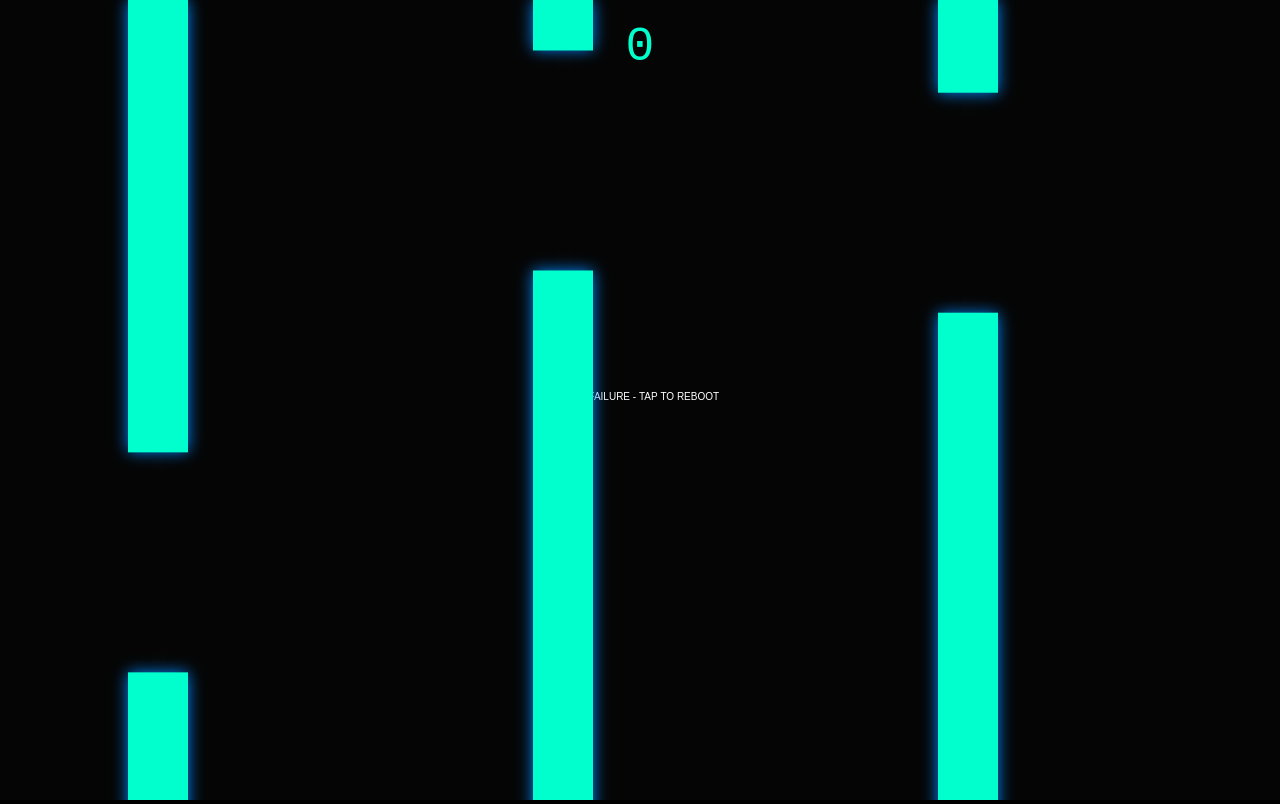
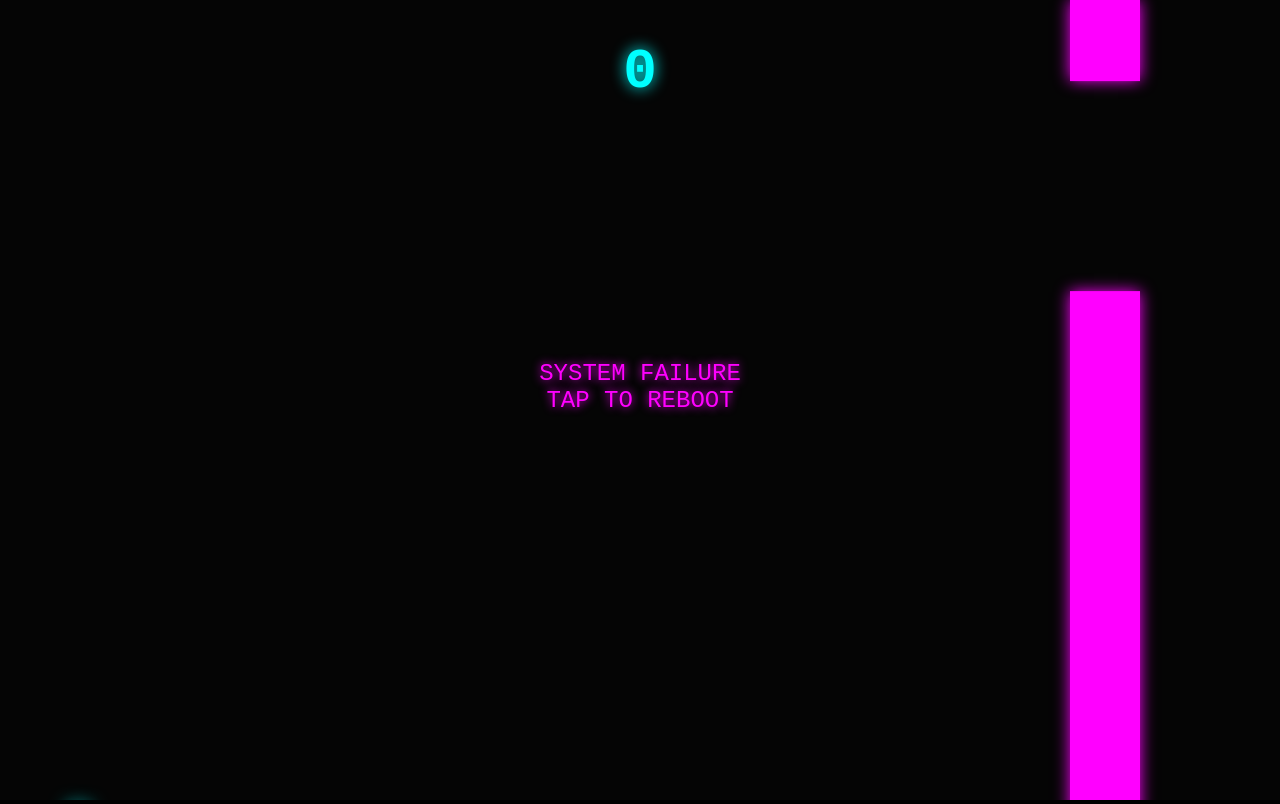
Before and after one commit to ma13vq8-gif/Random, a plain HTML site: page index.html in a window 1280 px wide. Drawn offline with Linux system fonts and the light colour scheme.

Commit message:
Update index.html

```diff
--- a/index.html
+++ b/index.html
@@ -1,83 +1,148 @@
 <!DOCTYPE html>
-<html>
+<html lang="en">
 <head>
+    <meta charset="UTF-8">
     <meta name="viewport" content="width=device-width, initial-scale=1.0, maximum-scale=1.0, user-scalable=no">
+    <title>SHING // ma13vq8-gif</title>
     <style>
-        body { margin: 0; background: #000; overflow: hidden; touch-action: none; }
-        #ui { position: absolute; top: 20px; width: 100%; text-align: center;
-              color: #00ffcc; font-family: monospace; font-size: 3rem; pointer-events: none; }
+        body, html { margin: 0; padding: 0; width: 100%; height: 100%; overflow: hidden; background: #000; touch-action: none; font-family: 'Courier New', monospace; }
+        canvas { display: block; }
+        #ui { position: absolute; top: 5%; width: 100%; text-align: center; color: #0ff; font-size: 3.5rem; font-weight: bold; text-shadow: 0 0 15px #0ff; pointer-events: none; user-select: none; }
+        #msg { position: absolute; top: 45%; width: 100%; text-align: center; color: #f0f; font-size: 1.5rem; display: none; text-shadow: 0 0 10px #f0f; }
     </style>
 </head>
 <body>
+
     <div id="ui">0</div>
+    <div id="msg">SYSTEM FAILURE<br>TAP TO REBOOT</div>
     <canvas id="gameCanvas"></canvas>
 
-    <script src="features.js"></script>
     <script>
-        const canvas = document.getElementById('gameCanvas');
-        const ctx = canvas.getContext('2d');
-        const scoreEl = document.getElementById('ui');
-        let gameConfig = {};
-        let sword = { x: 80, y: 0, vy: 0, angle: 0 };
+        // --- GAME DATA ---
+        const cfg = {
+            gravity: 0.45,
+            jump: -8.5,
+            speed: 5,
+            gap: 210,
+            pipeW: 70,
+            spawnRate: 80
+        };
+
+        const cvs = document.getElementById('gameCanvas');
+        const ctx = cvs.getContext('2d');
+        const scoreUI = document.getElementById('ui');
+        const msgUI = document.getElementById('msg');
+
+        let sword = { x: 70, y: 0, vy: 0, ang: 0 };
+        let pipes = [];
         let score = 0;
-        let isDead = false;
+        let dead = false;
         let frame = 0;
 
-        async function init() {
-            const res = await fetch('config.json');
-            gameConfig = await res.json();
-            canvas.width = window.innerWidth;
-            canvas.height = window.innerHeight;
-            sword.y = canvas.height / 2;
-            loop();
+        function init() {
+            cvs.width = window.innerWidth;
+            cvs.height = window.innerHeight;
+            sword.y = cvs.height / 2;
+            run();
         }
 
-        function loop() {
-            ctx.fillStyle = '#050505';
-            ctx.fillRect(0, 0, canvas.width, canvas.height);
+        function run() {
+            update();
+            draw();
+            requestAnimationFrame(run);
+        }
 
-            if (!isDead) {
-                // Physics
-                sword.vy += gameConfig.settings.gravity;
-                sword.y += sword.vy;
-                sword.angle = Math.atan2(sword.vy, 12);
+        function update() {
+            if (dead) return;
 
-                // Pipe Logic from features.js
-                if (frame % 90 === 0) PipeManager.spawn(canvas, gameConfig);
-                isDead = PipeManager.update(canvas, gameConfig, sword, () => {
-                    score++;
-                    scoreEl.innerText = score;
-                });
-            } else {
-                ctx.fillStyle = "white";
-                ctx.fillText("CRITICAL FAILURE - TAP TO REBOOT", canvas.width/2 - 100, canvas.height/2);
+            // Physics
+            sword.vy += cfg.gravity;
+            sword.y += sword.vy;
+            sword.ang = Math.atan2(sword.vy, 15);
+
+            // Piper Spawning
+            if (frame % cfg.spawnRate === 0) {
+                let range = cvs.height - cfg.gap - 100;
+                let top = Math.random() * range + 50;
+                pipes.push({ x: cvs.width, t: top, b: top + cfg.gap, passed: false });
             }
 
-            PipeManager.draw(ctx, gameConfig, canvas);
+            // Piper Logic
+            pipes.forEach(p => {
+                p.x -= cfg.speed;
+
+                // Collision
+                if (sword.x + 45 > p.x && sword.x < p.x + cfg.pipeW) {
+                    if (sword.y < p.t || sword.y > p.b) die();
+                }
+
+                // Score
+                if (!p.passed && p.x < sword.x) {
+                    p.passed = true;
+                    score++;
+                    scoreUI.innerText = score;
+                }
+            });
+
+            if (pipes.length > 0 && pipes[0].x < -100) pipes.shift();
+            if (sword.y > cvs.height || sword.y < 0) die();
+            frame++;
+        }
+
+        function draw() {
+            ctx.fillStyle = '#050505';
+            ctx.fillRect(0, 0, cvs.width, cvs.height);
+
+            // Draw Pipers
+            ctx.shadowBlur = 15;
+            ctx.shadowColor = '#f0f';
+            ctx.fillStyle = '#f0f';
+            pipes.forEach(p => {
+                ctx.fillRect(p.x, 0, cfg.pipeW, p.t);
+                ctx.fillRect(p.x, p.b, cfg.pipeW, cvs.height);
+            });
 
             // Draw Sword
             ctx.save();
             ctx.translate(sword.x, sword.y);
-            ctx.rotate(sword.angle);
+            ctx.rotate(sword.ang);
             ctx.shadowBlur = 20;
-            ctx.shadowColor = "#00ffcc";
-            ctx.fillStyle = "white";
-            ctx.fillRect(0, -3, 60, 6);
+            ctx.shadowColor = '#0ff';
+            ctx.fillStyle = '#fff';
+            ctx.fillRect(0, -4, 60, 8); // Blade
+            ctx.fillStyle = '#0ff';
+            ctx.fillRect(10, -15, 6, 30); // Guard
             ctx.restore();
-
-            frame++;
-            requestAnimationFrame(loop);
+            ctx.shadowBlur = 0;
         }
 
-        window.addEventListener('touchstart', (e) => {
-            e.preventDefault();
-            if (isDead) {
-                isDead = false; score = 0; scoreEl.innerText = 0;
-                sword.y = canvas.height/2; sword.vy = 0;
-                PipeManager.pipes = [];
-            } else {
-                sword.vy = gameConfig.settings.jump;
-            }
+        function die() {
+            dead = true;
+            msgUI.style.display = 'block';
+        }
+
+        function reset() {
+            score = 0;
+            pipes = [];
+            sword.y = cvs.height / 2;
+            sword.vy = 0;
+            frame = 0;
+            dead = false;
+            scoreUI.innerText = '0';
+            msgUI.style.display = 'none';
+        }
+
+        function input(e) {
+            if(e) e.preventDefault();
+            if (dead) reset();
+            else sword.vy = cfg.jump;
+        }
+
+        window.addEventListener('touchstart', input, {passive: false});
+        window.addEventListener('mousedown', (e) => { if(e.button === 0) input(); });
+        window.addEventListener('resize', () => {
+            cvs.width = window.innerWidth;
+            cvs.height = window.innerHeight;
         });
 
         init();
```
